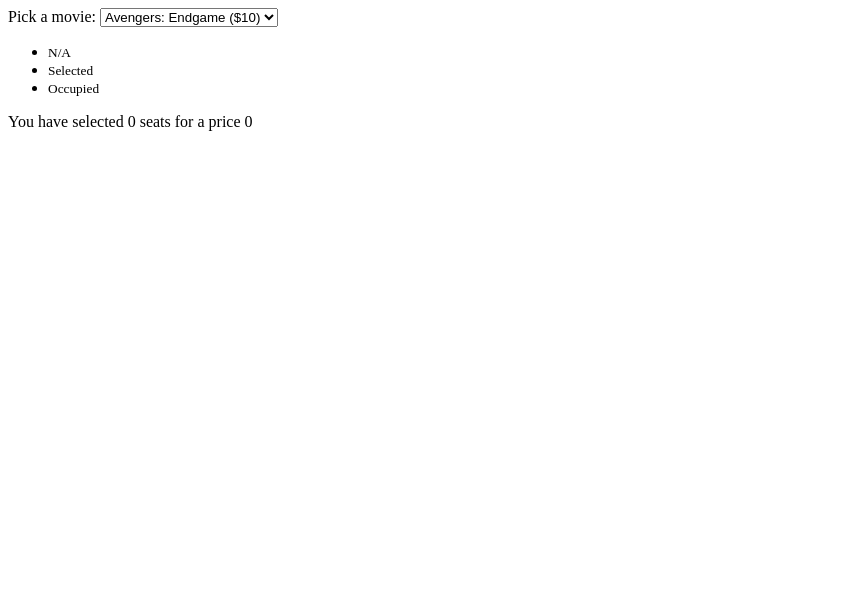
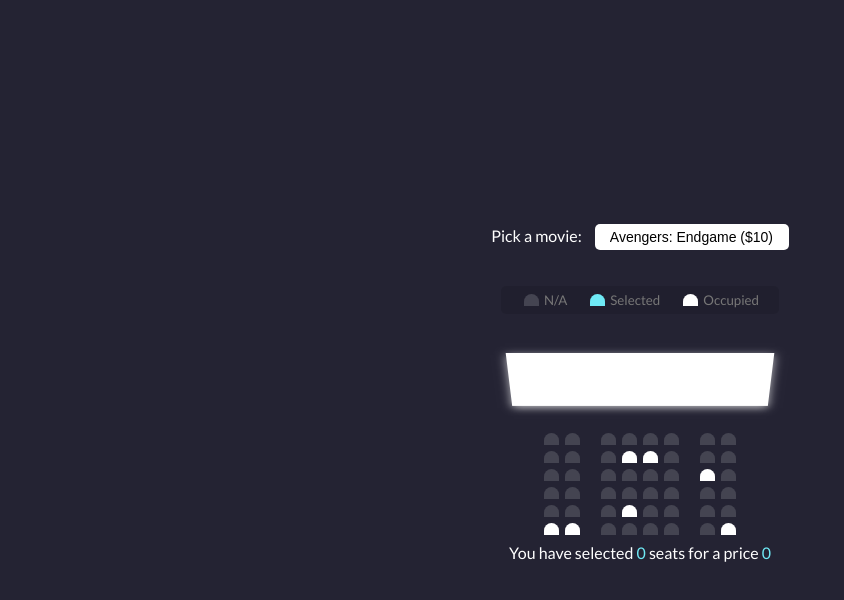
Before and after one commit to vitsafarik/20-webproject-js, a plain HTML site: page MOVIE-SEAT-BOOKING/index.html in a window 1280 px wide. Shown: the whole page, without its empty margins (0-844 px from the left). Drawn offline with Linux system fonts and the light colour scheme.

Commit message:
created css

```diff
--- a/MOVIE-SEAT-BOOKING/style.css
+++ b/MOVIE-SEAT-BOOKING/style.css
@@ -0,0 +1,116 @@
+@import url("https://fonts.googleapis.com/css2?family=Lato:wght@400;700&display=swap");
+
+* {
+  box-sizing: border-box;
+}
+
+body {
+  background-color: #242333;
+  color: #fff;
+  display: flex;
+  flex-direction: column;
+  align-items: center;
+  justify-content: center;
+  min-height: 100vh;
+  font-family: "Lato", sans-serif;
+  margin: 0;
+}
+
+.movie-container {
+  margin: 20px 0;
+}
+
+.movie-container select {
+  background-color: #fff;
+  border: 0;
+  border-radius: 5px;
+  font-size: 14px;
+  margin-left: 10px;
+  padding: 5px 15px 5px 15px;
+  -moz-appearance: none;
+  -webkit-appearance: none;
+  appearance: none;
+}
+
+.container {
+  perspective: 1000px;
+  margin-bottom: 30px;
+}
+
+.seat {
+  background-color: #444451;
+  height: 12px;
+  width: 15px;
+  margin: 3px;
+  border-top-left-radius: 10px;
+  border-top-right-radius: 10px;
+}
+
+.seat.selected {
+  background-color: #6feaf6;
+}
+
+.seat.occupied {
+  background-color: #fff;
+}
+
+.seat:nth-of-type(2) {
+  margin-right: 18px;
+}
+
+.seat:nth-last-of-type(2) {
+  margin-left: 18px;
+}
+
+.seat:not(.occupied):hover {
+  cursor: pointer;
+  transform: scale(1.2);
+}
+
+.showcase .seat:not(.occupied):hover {
+  cursor: default;
+  transform: scale(1);
+}
+
+.showcase {
+  background-color: rgba(0, 0, 0, 0.1);
+  padding: 5px 10px;
+  border-radius: 5px;
+  color: #777;
+  list-style-type: none;
+  display: flex;
+  justify-content: space-between;
+}
+
+.showcase li {
+  display: flex;
+  align-items: center;
+  justify-content: center;
+  margin: 0 10px;
+}
+
+.showcase li small {
+  margin-left: 2px;
+}
+
+.row {
+  display: flex;
+  justify-content: center;
+}
+
+.screen {
+  background-color: #fff;
+  height: 70px;
+  width: 100%;
+  margin: 15px 0;
+  transform: rotateX(-45deg);
+  box-shadow: 0 3px 10px rgba(255, 255, 255, 0.7);
+}
+
+p.text {
+  margin: 5px 0;
+}
+
+p.text span {
+  color: #6feaf6;
+}
```
Also changed, not shown: MOVIE-SEAT-BOOKING/index.html (+1 -1 lines).
